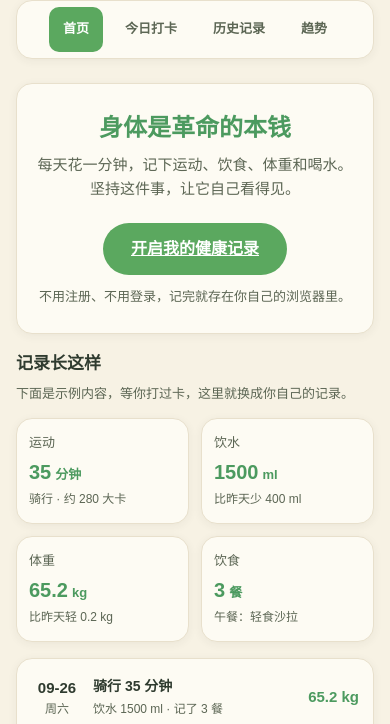
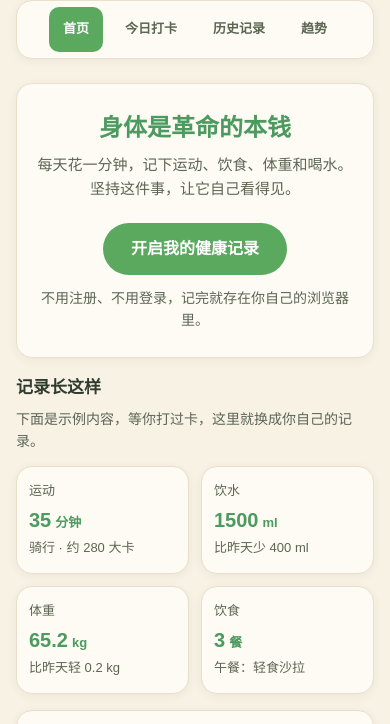
Before and after one commit to Panky-pan/Daily-Health-Log, a plain HTML site: page welcome.html in a window 390 px wide. Shown: the part 68-792 px from the top of the page. Drawn offline with Linux system fonts and the light colour scheme.

Commit message:
Day 10｜修复首页按钮下划线并统一手机端小字号
改了什么：.btn 补 text-decoration:none 去掉链接按钮默认下划线；手机端媒体查询把 13px 小字提到 14px、12px 提到 13px。
加了什么：无新增文件，仅 style.css 两处样式微调，桌面端字号不变。

```diff
--- a/assets/css/style.css
+++ b/assets/css/style.css
@@ -206,6 +206,7 @@ body {
 /* ---- 按钮 ---- */
 .btn {
   display: inline-block;
+  text-decoration: none;   /* Day 10：按钮常用 <a> 实现，去掉浏览器默认下划线 */
   padding: 10px 22px;
   font-size: 15px;
   font-weight: 600;
@@ -707,6 +708,19 @@ body {
     font-size: 16px;
   }
 
+  /* Day 10：手机端小字号统一提一档，避免 12/13/15px 混排显得忽大忽小。
+     桌面端字号完全不变；导航链接保持 13px，防止四项在 360px 下溢出换行 */
+  .hero-note,
+  .preview-hint {
+    font-size: 14px;
+  }
+
+  .preview-card-note,
+  .record-wd,
+  .record-meta {
+    font-size: 13px;
+  }
+
   .skeleton-cards {
     grid-template-columns: repeat(2, 1fr);
   }
```
